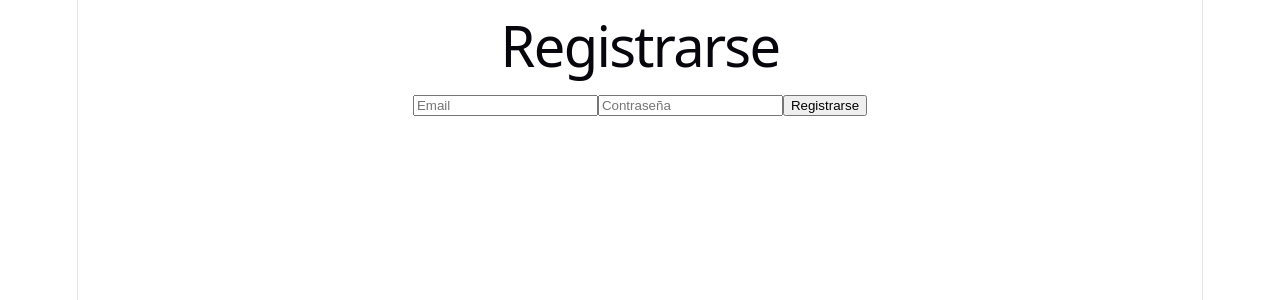
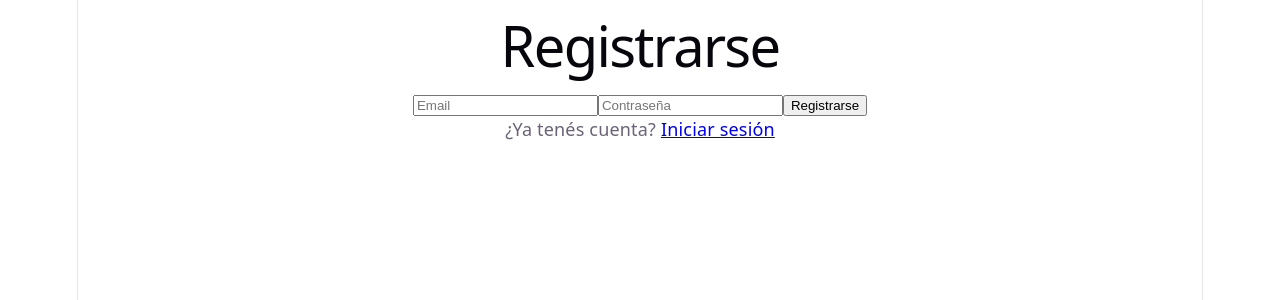
Before and after one commit to GonzaloB1/ProyectoM4_GonzaloBastias, a React (Vite) app: page /register in a window 1280 px wide. Shown: the top 300 px of the page. Built offline with nearby package versions, Linux system fonts and the light colour scheme; no server answers.

Commit message:
Agrega navegación entre Login y Register con React Router Link

```diff
--- a/src/pages/Login.tsx
+++ b/src/pages/Login.tsx
@@ -1,5 +1,5 @@
 import { useState, type FormEvent } from "react";
-import { useNavigate } from "react-router-dom";
+import { useNavigate, Link } from "react-router-dom";
 import { loginUser } from "../services/authService";
 import { getAuthErrorMessage } from "../utils/authErrors";
 import { FirebaseError } from "firebase/app";
@@ -30,7 +30,6 @@ export function Login() {
     }
   }
 
-
   return (
     <form onSubmit={handleSubmit}>
       <h1>Iniciar sesión</h1>
@@ -56,6 +55,10 @@ export function Login() {
       <button type="submit" disabled={loading}>
         {loading ? "Ingresando..." : "Iniciar sesión"}
       </button>
+
+      <p>
+        ¿No tenés cuenta? <Link to="/register">Registrate</Link>
+      </p>
     </form>
   );
 }
--- a/src/pages/Register.tsx
+++ b/src/pages/Register.tsx
@@ -1,4 +1,5 @@
 import { useState, type FormEvent } from "react";
+import { useNavigate, Link } from "react-router-dom";
 import { registerUser } from "../services/authService";
 import { getAuthErrorMessage } from "../utils/authErrors";
 import { FirebaseError } from "firebase/app";
@@ -8,6 +9,7 @@ export function Register() {
   const [password, setPassword] = useState("");
   const [error, setError] = useState<string | null>(null);
   const [loading, setLoading] = useState(false);
+  const navigate = useNavigate();
 
   async function handleSubmit(e: FormEvent) {
     e.preventDefault();
@@ -21,6 +23,7 @@ export function Register() {
     setLoading(true);
     try {
       await registerUser(email, password);
+      navigate("/");
     } catch (err) {
       if (err instanceof FirebaseError) {
         setError(getAuthErrorMessage(err.code));
@@ -57,6 +60,10 @@ export function Register() {
       <button type="submit" disabled={loading}>
         {loading ? "Registrando..." : "Registrarse"}
       </button>
+
+      <p>
+        ¿Ya tenés cuenta? <Link to="/login">Iniciar sesión</Link>
+      </p>
     </form>
   );
 }
```
